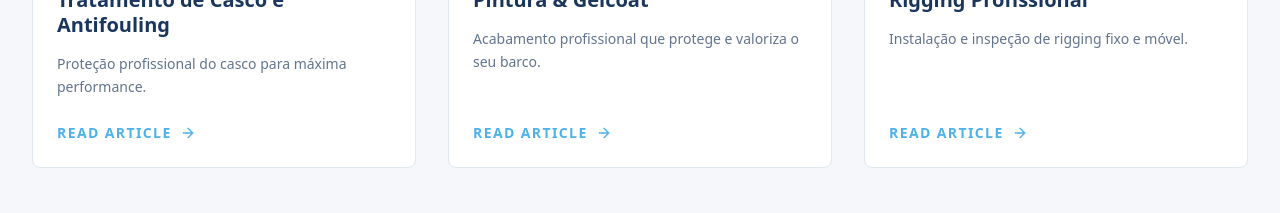
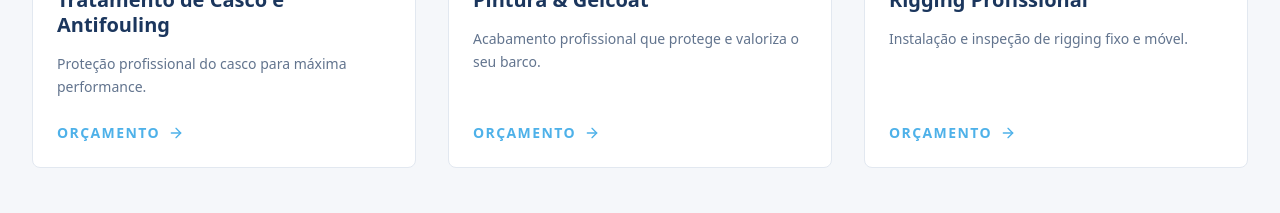
Before and after one commit to yatchdm01-blip/Dm, a React (Vite) app: page / in a window 1280 px wide. Shown: the part 4180-4393 px from the top of the page. Built offline with nearby package versions, Linux system fonts and the light colour scheme; no server answers; the database is empty.

Commit message:
Update ArticleCard.tsx

```diff
--- a/src/components/ArticleCard.tsx
+++ b/src/components/ArticleCard.tsx
@@ -1,5 +1,4 @@
 import React from 'react';
-import { Link } from 'react-router-dom';
 import { Calendar, User, ArrowRight } from 'lucide-react';
 
 interface ArticleCardProps {
@@ -24,27 +23,26 @@
         />
         <div className="absolute inset-0 bg-gradient-to-t from-primary/60 to-transparent opacity-0 group-hover:opacity-100 transition-opacity duration-300"></div>
       </div>
-
       <div className="p-6 flex flex-col flex-1">
         <div className="flex items-center gap-4 text-[10px] font-bold text-slate-400 uppercase tracking-widest mb-4">
           <span className="flex items-center gap-1"><Calendar size={12} className="text-accent" /> {date}</span>
           <span className="flex items-center gap-1"><User size={12} className="text-accent" /> {author}</span>
         </div>
-
         <h3 className="text-xl font-bold text-primary mb-4 leading-tight group-hover:text-accent transition-colors">
-          <Link to={`/article/${id}`}>{title}</Link>
+          <a href="https://www.dmyachtcare.com/" target="_blank" rel="noopener noreferrer">{title}</a>
         </h3>
 
         <p className="text-slate-500 text-sm mb-6 line-clamp-3 leading-relaxed">
           {excerpt}
         </p>
-
-        <Link
-          to={`/article/${id}`}
+        <a
+          href="https://www.dmyachtcare.com/"
+          target="_blank"
+          rel="noopener noreferrer"
           className="mt-auto inline-flex items-center gap-2 text-accent font-bold text-sm uppercase tracking-widest hover:translate-x-2 transition-transform"
         >
-          Read Article <ArrowRight size={16} />
-        </Link>
+          Orçamento <ArrowRight size={16} />
+        </a>
       </div>
     </div>
   );
```
